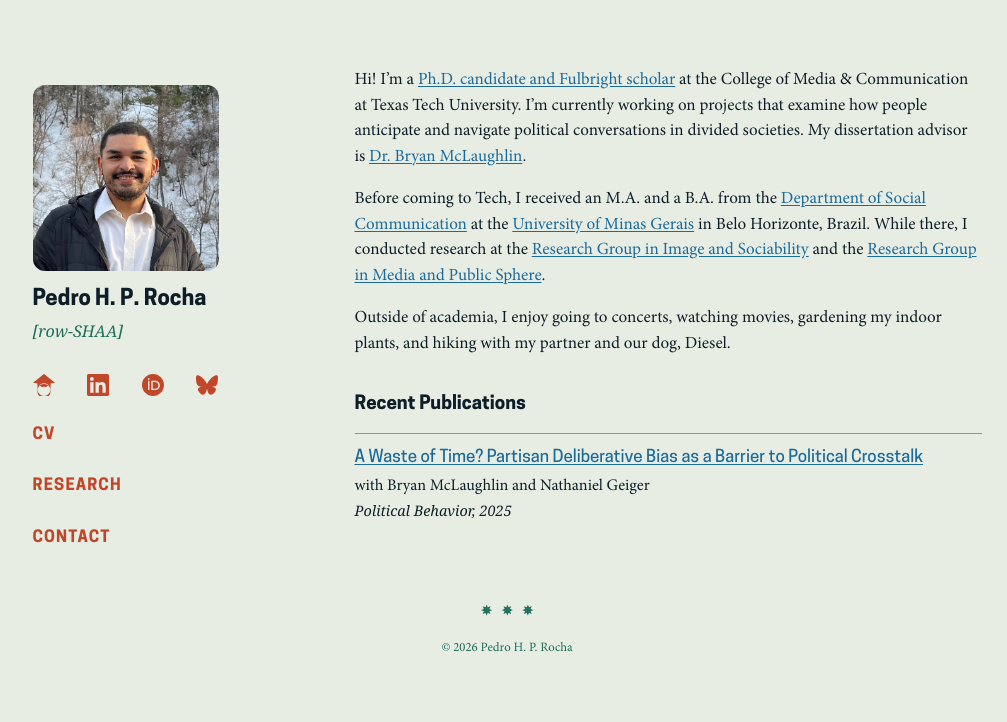
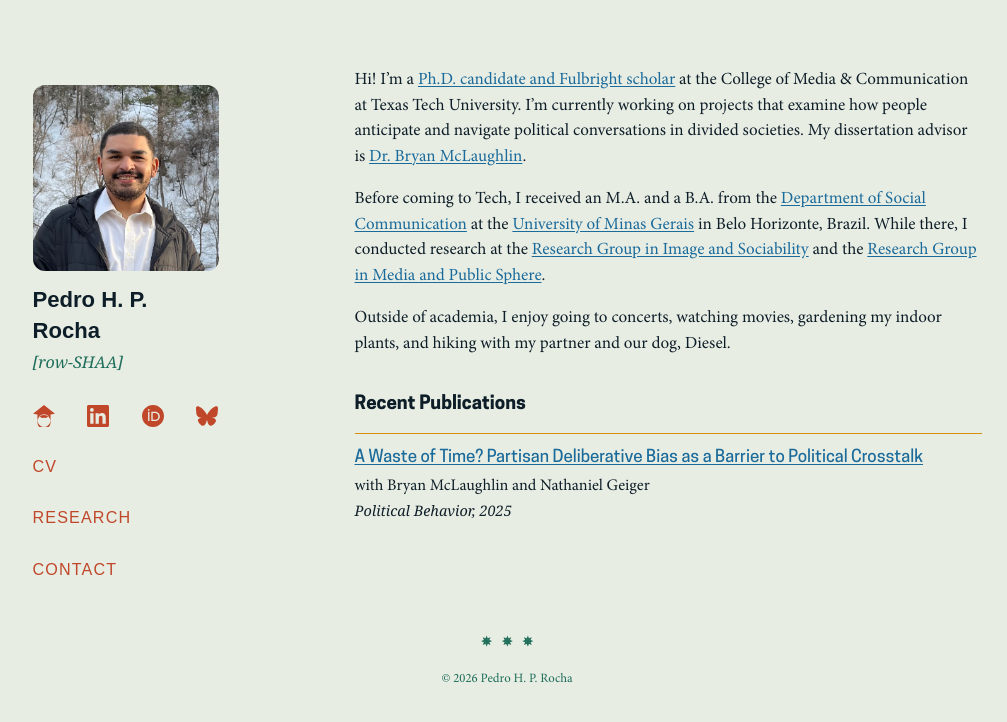
Before and after one commit to pedrohprocha/pedrohprocha.github.io, a Jekyll site: the page built from index.md, in a window 1280 px wide. Shown: the top 722 px of the page, without its empty margins (133-1140 px from the left). Built offline with Jekyll 4.4.1, drawn with Linux system fonts in a browser that asks for light colours; some web fonts are replaced.

Commit message:
futura variants

```diff
--- a/assets/css/main.css
+++ b/assets/css/main.css
@@ -233,7 +233,9 @@ h3 {
 }
 
 .pub-title {
-    font-family: var(--font-heading);
+    font-family: "Futura", sans-serif;
+    font-weight: 500;
+    font-stretch: normal;
     font-size: 1rem;
     margin-bottom: 0.25rem;
 }
@@ -328,9 +330,10 @@ h3 {
 }
 
 .sidebar h1 {
-    font-family: var(--font-heading);
+    font-family: "Futura", sans-serif;
+    font-weight: 800;
+    font-stretch: condensed;
     font-size: 1.3rem;
-    font-weight: 700;
     line-height: 1.4;
     margin-bottom: 0.2rem;
 }
@@ -351,12 +354,13 @@ h3 {
 
 .sidebar nav a {
     font-size: 0.95rem;
-    font-family: var(--font-heading);
+    font-family: "Futura", sans-serif;
+    font-weight: 500;
+    font-stretch: condensed;
     text-transform: uppercase;
     letter-spacing: 0.07em;
     color: var(--nav);
     text-decoration: none;
-    font-weight: 700;
 }
 
 .sidebar nav a:hover,
```
